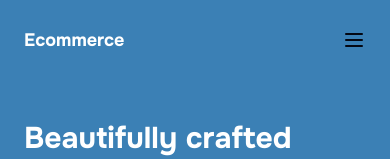
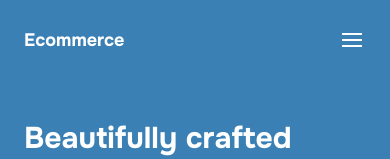
Before and after one commit to santiago-federici/templates-ecommerce, a Next.js app: page / in a window 390 px wide. Shown: the top 159 px of the page. Built offline with nearby package versions, Linux system fonts and the light colour scheme.

Commit message:
feat: create mobile menu

```diff
--- a/src/app/globals.css
+++ b/src/app/globals.css
@@ -118,6 +118,11 @@ select {
   font: inherit;
 }
 
+li {
+  list-style-type: none;
+
+}
+
 @media (prefers-reduced-motion: no-preference) {
   /* doesn't have support in all browsers yet */
   :has(:target) {
--- a/src/components/Header.tsx
+++ b/src/components/Header.tsx
@@ -2,22 +2,36 @@
 
 import Link from "next/link";
 import { usePathname } from "next/navigation";
-import { useState } from "react";
+import { useEffect } from "react";
 
 import Button from "./button";
 
 import { cn } from "@/lib/utils";
 
 import { NAVIGATION } from "@/constants/navigation";
-import { MenuIcon, XIcon } from "./icons";
+
+import { AnimatePresence, motion, MotionConfig, useCycle } from "framer-motion";
 
 export function Header() {
-  const [open, setOpen] = useState<boolean>(false);
+  const [menu, toggleMenu] = useCycle(false, true);
   const pathname = usePathname();
+
+  // disable scrolling when menu is open
+  useEffect(() => {
+    if (menu) {
+      setTimeout(() => (document.body.style.overflow = "hidden"), 500);
+    } else {
+      document.body.style.overflow = "";
+    }
+
+    return () => {
+      document.body.style.overflow = "";
+    };
+  }, [menu]);
 
   return (
     <header
-      className={cn("bg-primary", {
+      className={cn("relative bg-primary", {
         "bg-white": pathname !== "/",
       })}
     >
@@ -29,41 +43,6 @@ export function Header() {
         >
           Ecommerce
         </h1>
-
-        <span onClick={() => setOpen((prev) => !prev)}>
-          <MenuIcon className="size-6 cursor-pointer lg:hidden" />
-        </span>
-
-        {open && (
-          <>
-            <div className="absolute inset-0 z-10 bg-black/40"></div>
-            <aside className="absolute right-0 top-0 z-30 h-screen w-72 space-y-10 overflow-hidden bg-background px-6 py-7 shadow-2xl md:w-96 md:px-14">
-              <span onClick={() => setOpen((prev) => !prev)}>
-                <XIcon className="ml-auto size-6 cursor-pointer" />
-              </span>
-
-              <nav>
-                <ul className="space-y-4 text-lg font-medium">
-                  {NAVIGATION.map((link) => (
-                    <li
-                      key={link.href}
-                      className="duration-200 hover:text-muted-foreground"
-                    >
-                      <Link href={link.href}>{link.name}</Link>
-                    </li>
-                  ))}
-                </ul>
-              </nav>
-
-              <nav className="flex flex-col gap-2">
-                <Button size="large" variant="secondary">
-                  Sign in
-                </Button>
-                <Button size="large">Get full access</Button>
-              </nav>
-            </aside>
-          </>
-        )}
 
         <nav className="hidden items-center gap-10 lg:flex">
           <ul className="flex gap-4">
@@ -96,6 +75,104 @@ export function Header() {
             <Button>Get full access</Button>
           </div>
         </nav>
+
+        <motion.button
+          aria-label="Icono de menú"
+          animate={menu ? "open" : "close"}
+          className={cn(
+            "z-50 flex flex-col gap-y-1 px-1 py-1.5 lg:hidden [&>span]:bg-white",
+            {
+              "right-6 top-6 max-md:fixed": menu,
+              "[&>span]:bg-black": pathname !== "/" || menu,
+            },
+          )}
+          onClick={() => toggleMenu()}
+        >
+          <motion.span
+            variants={{
+              open: {
+                rotate: 45,
+                y: 6,
+              },
+              close: {
+                rotate: 0,
+                y: 0,
+              },
+            }}
+            className="h-0.5 w-5"
+          ></motion.span>
+          <motion.span
+            variants={{
+              open: {
+                rotate: 45,
+                opacity: 0,
+              },
+              close: {
+                rotate: 0,
+                opacity: 1,
+              },
+            }}
+            className="h-0.5 w-5"
+          ></motion.span>
+          <motion.span
+            variants={{
+              open: {
+                rotate: -45,
+                y: -6,
+              },
+              close: {
+                rotate: 0,
+                y: 0,
+              },
+            }}
+            className="h-0.5 w-5"
+          ></motion.span>
+        </motion.button>
+
+        <AnimatePresence>
+          {menu && (
+            <MotionConfig
+              transition={{
+                type: "spring",
+                bounce: 0,
+              }}
+            >
+              <motion.aside
+                variants={{
+                  initial: {
+                    x: "100%",
+                  },
+                  animate: {
+                    x: "0",
+                  },
+                }}
+                initial="initial"
+                animate="animate"
+                exit="initial"
+                className="fixed inset-0 z-40 flex flex-col gap-4 bg-background px-6 py-7 shadow-lg md:px-16 lg:hidden"
+              >
+                <nav className="mt-8 flex flex-col items-start gap-6 lg:hidden">
+                  {NAVIGATION.map((link) => (
+                    <li
+                      key={link.href}
+                      className={cn(
+                        "text-xl text-muted-foreground duration-200 hover:text-black",
+                        {
+                          "text-black": pathname === link.href,
+                        },
+                      )}
+                      onClick={() => {
+                        setTimeout(() => toggleMenu(), 500);
+                      }}
+                    >
+                      <Link href={link.href}>{link.name}</Link>
+                    </li>
+                  ))}
+                </nav>
+              </motion.aside>
+            </MotionConfig>
+          )}
+        </AnimatePresence>
       </div>
     </header>
   );
```
